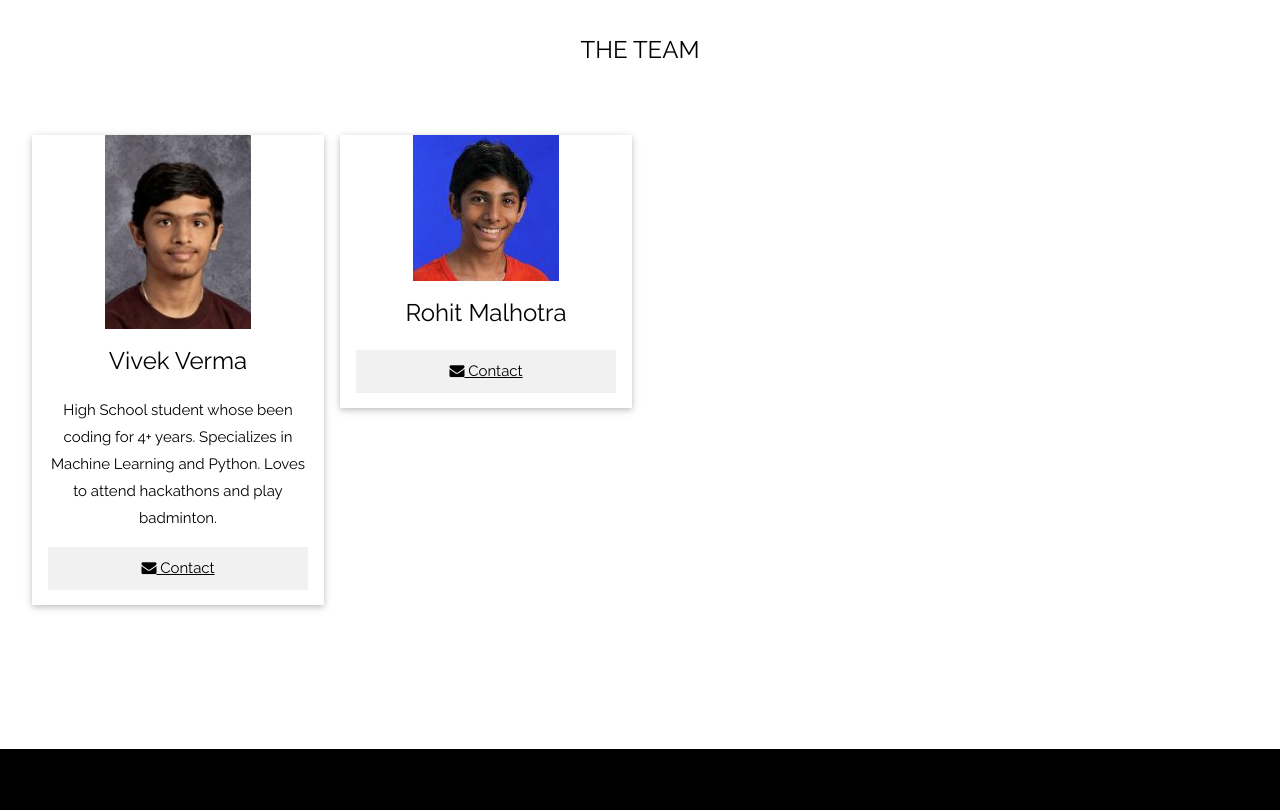
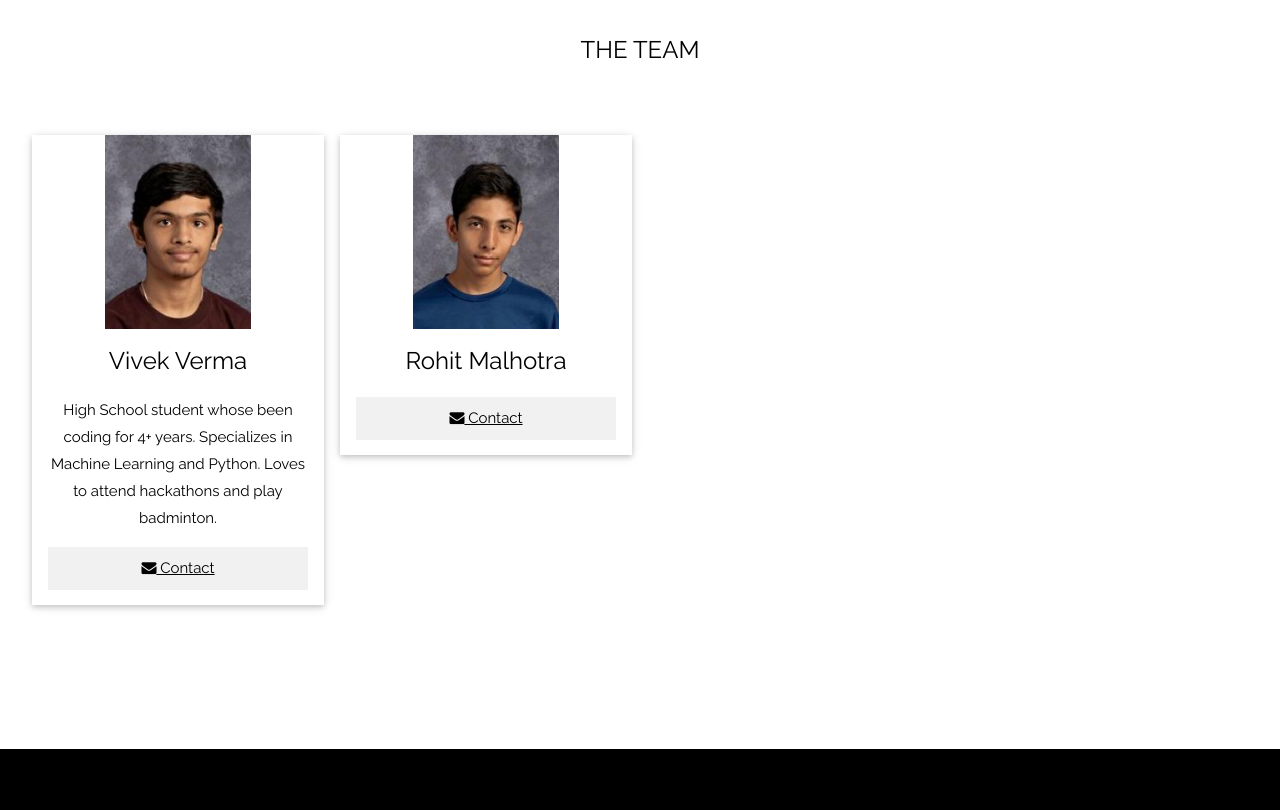
Before and after one commit to navblind/navblind.github.io, a plain HTML site: page index.html in a window 1280 px wide. Shown: the part 1560-2370 px from the top of the page. Drawn offline with nearby package versions, Linux system fonts and the light colour scheme.

Commit message:
Fixing Images

```diff
--- a/index.html
+++ b/index.html
@@ -81,7 +81,7 @@
         </div>
         <div class="w3-col l3 m6 w3-margin-bottom">
             <div class="w3-card">
-                <img src="img/rohit.jpeg" alt="Rohit" style="width:50%; height:50%;">
+                <img src="img/rohit.jpg" alt="Rohit" style="width:50%; height:50%;">
                 <div class="w3-container">
                     <h3>Rohit Malhotra</h3>
                     <p>
```
Also changed, not shown: img/road.jpg (deleted), img/rohit.jpeg (deleted), img/rohit.jpg (added), 1 other file.
